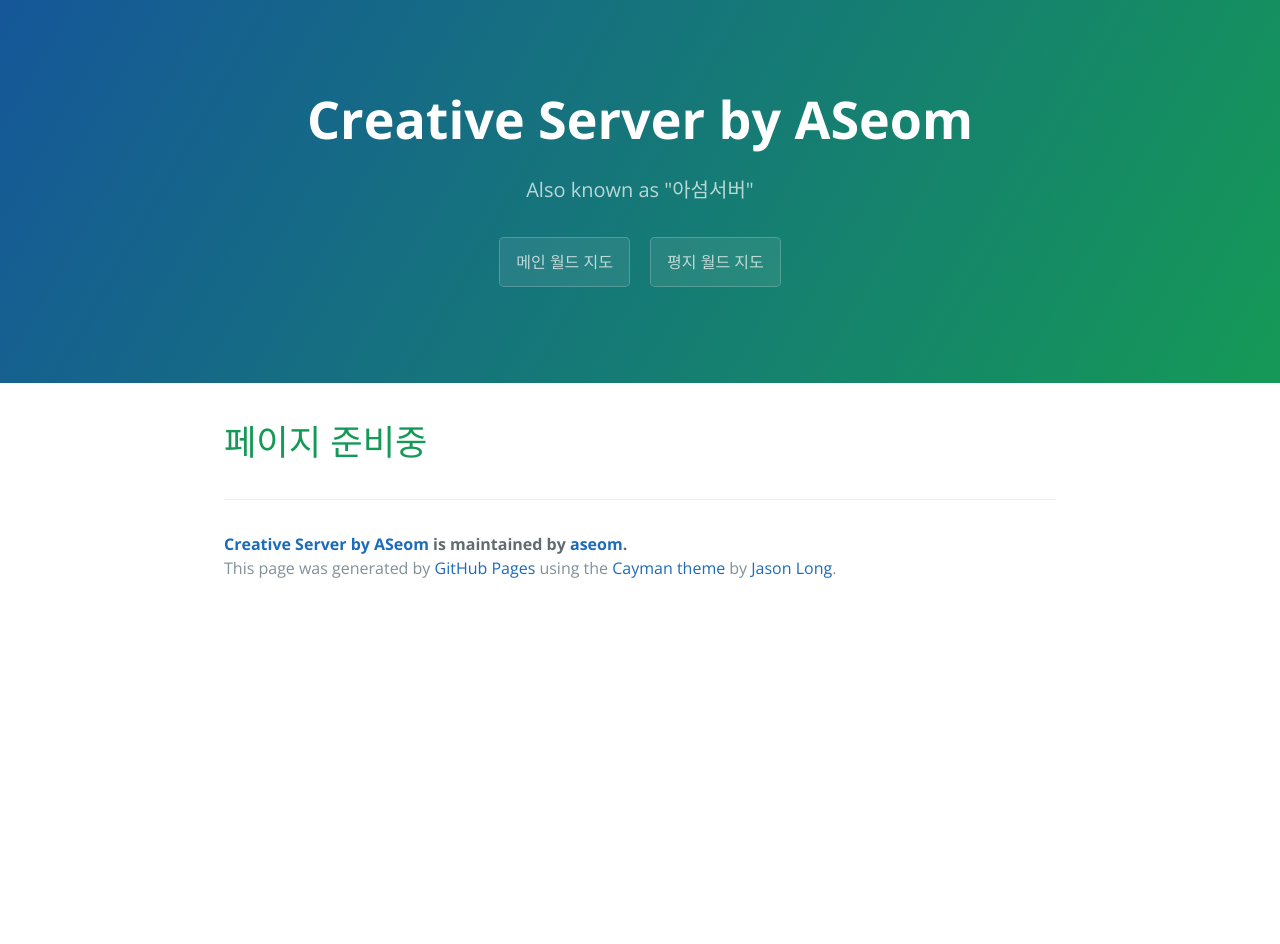
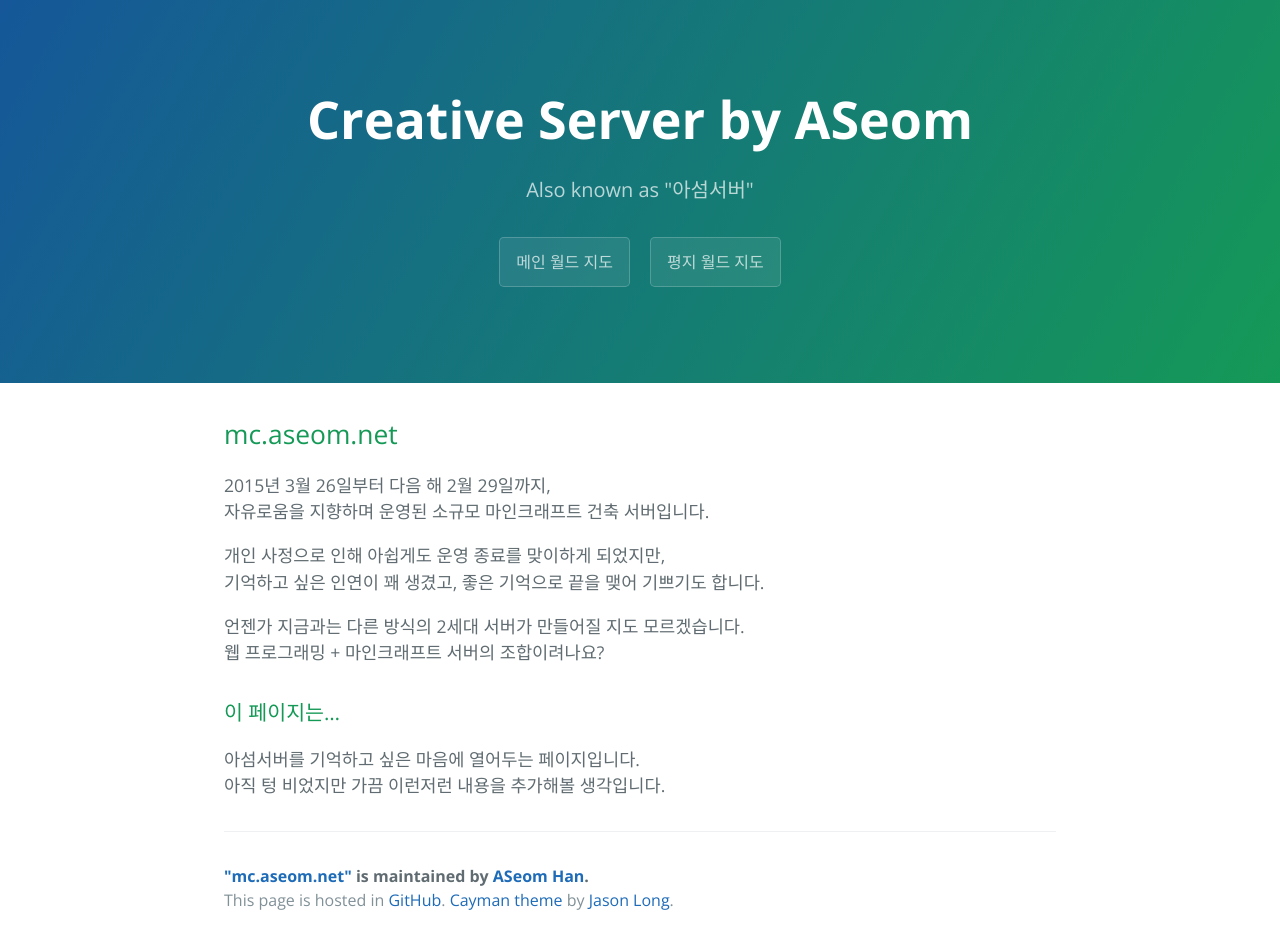
Before and after one commit to aseom/mc.aseom.net, a plain HTML site: page index.html in a window 1280 px wide. Before the commit the page ends 800 px from the top, so only its background shows below. Drawn offline with nearby package versions, Linux system fonts and the light colour scheme.

Commit message:
글 변경된 것 다시 수정

```diff
--- a/index.html
+++ b/index.html
@@ -18,13 +18,21 @@
     </section>
 
     <section class="main-content">
-      <h1>
-<a id="페이지-준비중" class="anchor" href="#%ED%8E%98%EC%9D%B4%EC%A7%80-%EC%A4%80%EB%B9%84%EC%A4%91" aria-hidden="true"><span aria-hidden="true" class="octicon octicon-link"></span></a>페이지 준비중</h1>
+      <h2>mc.aseom.net</h2>
+      <p>2015년 3월 26일부터 다음 해 2월 29일까지,<br />
+      자유로움을 지향하며 운영된 소규모 마인크래프트 건축 서버입니다.</p>
+      <p>개인 사정으로 인해 아쉽게도 운영 종료를 맞이하게 되었지만,<br />
+      기억하고 싶은 인연이 꽤 생겼고, 좋은 기억으로 끝을 맺어 기쁘기도 합니다.</p>
+      <p>언젠가 지금과는 다른 방식의 2세대 서버가 만들어질 지도 모르겠습니다.<br />
+      웹 프로그래밍 + 마인크래프트 서버의 조합이려나요?</p>
+      <h3>이 페이지는&hellip;</h3>
+      <p>아섬서버를 기억하고 싶은 마음에 열어두는 페이지입니다.<br />
+      아직 텅 비었지만 가끔 이런저런 내용을 추가해볼 생각입니다.</p>
 
       <footer class="site-footer">
-        <span class="site-footer-owner"><a href="https://github.com/aseom/mc.aseom.net">Creative Server by ASeom</a> is maintained by <a href="https://github.com/aseom">aseom</a>.</span>
+        <span class="site-footer-owner"><a href="https://github.com/aseom/mc.aseom.net">"mc.aseom.net"</a> is maintained by <a href="https://github.com/aseom">ASeom Han</a>.</span>
 
-        <span class="site-footer-credits">This page was generated by <a href="https://pages.github.com">GitHub Pages</a> using the <a href="https://github.com/jasonlong/cayman-theme">Cayman theme</a> by <a href="https://twitter.com/jasonlong">Jason Long</a>.</span>
+        <span class="site-footer-credits">This page is hosted in <a href="https://pages.github.com">GitHub</a>. <a href="https://github.com/jasonlong/cayman-theme">Cayman theme</a> by <a href="https://twitter.com/jasonlong">Jason Long</a>.</span>
       </footer>
 
     </section>
```
